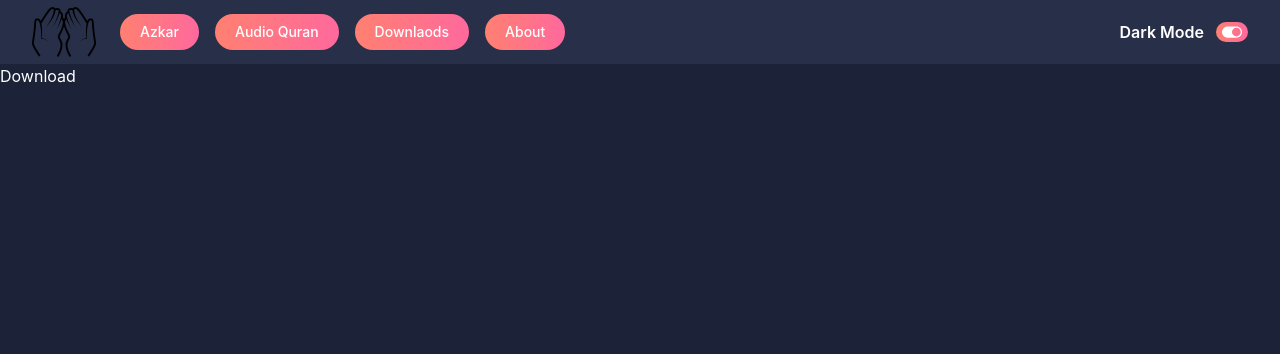
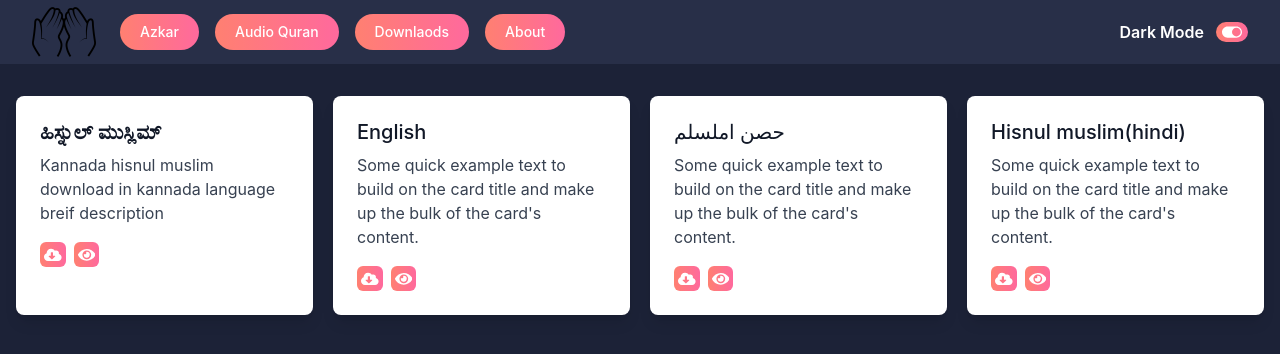
Before and after one commit to Zakirhusen/azkar, a Next.js app: page /Download in a window 1280 px wide. Shown: the top 354 px of the page. Built offline with nearby package versions, Linux system fonts and the light colour scheme.

Commit message:
updating download page

```diff
--- a/pages/About.js
+++ b/pages/About.js
@@ -1,19 +1,36 @@
-import React from 'react'
-
+import React from "react";
 const About = () => {
   return (
-    <div className="my-5 px-10 text-sm sm:text-base  to-blue-200">This website contains mornig and evening authentic duas/supplications from the popular book of authentic supplications, "Hisnul- Muslim" (Fortification of the Muslim). Please Note, transliteration has been added, just for assistance to Muslims who are still learning Arabic. One must not depend on transliteration, and strive to learn arabic. The audio feature has been provided for convenience in the recitation by the user, if needed.
-    <p>The site devoloped not for commercial use ,intent of this site spread the awareness of benefits morning and evening azkar.</p>
-    <p>If any query or feedback send us email at : <a target="_blank" rel="noreferrer" className="underline text-blue-300" href="https://accounts.google.com/b/0/AddMailService">zakirhusensayed@gmail.com</a></p>
+    <div className="my-5 px-10 text-sm sm:text-base  to-blue-200">
+      This website contains mornig and evening authentic duas/supplications from
+      the popular book of authentic supplications, "Hisnul- Muslim"
+      (Fortification of the Muslim). Please Note, transliteration has been
+      added, just for assistance to Muslims who are still learning Arabic. One
+      must not depend on transliteration, and strive to learn arabic. The audio
+      feature has been provided for convenience in the recitation by the user,
+      if needed.
       <p>
-
+        The site devoloped not for commercial use ,intent of this site spread
+        the awareness of benefits morning and evening azkar.
       </p>
+      <p>
+        If any query or feedback send us email at :{" "}
+        <a
+          target="_blank"
+          rel="noreferrer"
+          className="underline text-blue-300"
+          href="https://accounts.google.com/b/0/AddMailService"
+        >
+          zakirhusensayed@gmail.com
+        </a>
+      </p>
+      <p></p>
       {/* https://api3.islamhouse.com/v3/pav29h2gm56kvlpy/main/get-item/2807299/en/json
       {/* https://d1.islamhouse.com/data/kn/ih_books/single/kn_hisnul_muslim.pdf */}
       {/* ಅಲ್ ಉಸೂಲು ಸ್ಸಲಾಸ (ಮೂರು ಮೂಲಭೂತ ನಿಯಮಗಳು)", */}
       {/* "url": "https://d1.islamhouse.com/data/kn/ih_books/single/kn_usool_thalatha.pdf" */}
     </div>
-  )
-}
+  );
+};
 
-export default About
+export default About;
--- a/pages/Download.js
+++ b/pages/Download.js
@@ -1,17 +1,141 @@
-import React from 'react'
+import React from "react";
+import {FaEye,FaCloudDownloadAlt} from "react-icons/fa"
 
 const Download = () => {
   return (
-    <div>Download
+    <div className="flex flex-col sm:flex-row sm:space-y-0 space-y-5 sm:space-x-5 mx-4 my-8">
       {/* https://api3.islamhouse.com/v3/pav29h2gm56kvlpy/main/get-item/2807299/en/json
       {/* https://d1.islamhouse.com/data/kn/ih_books/single/kn_hisnul_muslim.pdf */}
       {/* ಅಲ್ ಉಸೂಲು ಸ್ಸಲಾಸ (ಮೂರು ಮೂಲಭೂತ ನಿಯಮಗಳು)", */}
       {/* "url": "https://d1.islamhouse.com/data/kn/ih_books/single/kn_usool_thalatha.pdf" */}
       {/* https://d1.islamhouse.com/data/en/ih_books/single/en_Hisn_El_Muslim.pdf */}
       {/* https://d1.islamhouse.com/data/ur/ih_books/single2/ur_Hisnul_Muslim.pdf */}
+      {/* https://d1.islamhouse.com/data/kn/ih_books/single/kn-translation-of-the-meanings-quran.pdf */}
+      <div className="flex  justify-center">
+        <div className="block p-6 rounded-lg shadow-lg bg-white max-w-sm">
+          <h5 className="text-gray-900 text-xl leading-tight font-semibold mb-2">
+            ಹಿಸ್ನುಲ್ ಮುಸ್ಲಿಮ್
+          </h5>
+          <p className="text-gray-700 text-base mb-4">
+            Kannada hisnul muslim download in kannada language breif description
+
+          </p>
+          <div className="flex  space-x-2">
+          <button
+            type="button"
+            className=" flex justify-center"
+          >
+            <a className="text-base " href="https://d1.islamhouse.com/data/kn/ih_books/single/kn_hisnul_muslim.pdf"
+              target="_blank">
+              <FaCloudDownloadAlt size="1.6rem" color="white" className="button rounded-md p-1 m-0 inline"></FaCloudDownloadAlt>
+            </a>
+          </button>
+          <button
+            type="button"
+            className=" flex justify-center"
+          >
+            <a className="text-base " href="https://d1.islamhouse.com/data/pdf-viewer/web/viewer.html?file=https://d1.islamhouse.com/data/kn/ih_books/single/kn_hisnul_muslim.pdf"
+              target="_blank">
+              <FaEye size="1.6rem" color="white" className="button rounded-md p-1 m-0 inline"></FaEye>
+            </a>
+          </button>
+          </div>
+        </div>
+      </div>
+      <div className="flex  justify-center">
+        <div className="block p-6 rounded-lg shadow-lg bg-white max-w-sm">
+        <h5 className="text-gray-900 text-xl leading-tight font-medium mb-2">
+            English</h5>
+          <p className="text-gray-700 text-base mb-4">
+            Some quick example text to build on the card title and make up the
+            bulk of the card's content.
+          </p>
+          <div className="flex  space-x-2">
+          <button
+            type="button"
+            className=" flex justify-center"
+          >
+            <a className="text-base " href="https://d1.islamhouse.com/data/en/ih_books/single/en_Hisn_El_Muslim.pdf"
+              target="_blank">
+              <FaCloudDownloadAlt size="1.6rem" color="white" className="button rounded-md p-1 m-0 inline"></FaCloudDownloadAlt>
+            </a>
+          </button>
+          <button
+            type="button"
+            className=" flex justify-center"
+          >
+            <a className="text-base " href="https://d1.islamhouse.com/data/pdf-viewer/web/viewer.html?file=https://d1.islamhouse.com/data/en/ih_books/single/en_Hisn_El_Muslim.pdf"
+              target="_blank">
+              <FaEye size="1.6rem" color="white" className="button rounded-md p-1 m-0 inline"></FaEye>
+            </a>
+          </button>
+          </div>
+        </div>
+      </div>
+      <div className="flex  justify-center">
+        <div className="block p-6 rounded-lg shadow-lg bg-white max-w-sm">
+        <h5 className="text-gray-900 text-xl leading-tight font-medium mb-2">
+            حصن املسلم
+          </h5>
+          <p className="text-gray-700 text-base mb-4">
+            Some quick example text to build on the card title and make up the
+            bulk of the card's content.
+          </p>
+          <div className="flex  space-x-2">
+          <button
+            type="button"
+            className=" flex justify-center"
+          >
+            <a className="text-base " href="https://d1.islamhouse.com/data/ur/ih_books/single2/ur_Hisnul_Muslim.pdf"
+              target="_blank">
+              <FaCloudDownloadAlt size="1.6rem" color="white" className="button rounded-md p-1 m-0 inline"></FaCloudDownloadAlt>
+            </a>
+          </button>
+          <button
+            type="button"
+            className=" flex justify-center"
+          >
+            <a className="text-base " href="https://d1.islamhouse.com/data/pdf-viewer/web/viewer.html?file=https://d1.islamhouse.com/data/ur/ih_books/single2/ur_Hisnul_Muslim.pdf"
+              target="_blank">
+              <FaEye size="1.6rem" color="white" className="button rounded-md p-1 m-0 inline"></FaEye>
+            </a>
+          </button>
+          </div>
+        </div>
+      </div>
+      <div className="flex  justify-center">
+        <div className="block p-6 rounded-lg shadow-lg bg-white max-w-sm">
+        <h5 className="text-gray-900 text-xl leading-tight font-medium mb-2">
+        Hisnul muslim(hindi)
+          </h5>
+          <p className="text-gray-700 text-base mb-4">
+            Some quick example text to build on the card title and make up the
+            bulk of the card's content.
+          </p>
+          <div className="flex  space-x-2">
+          <button
+            type="button"
+            className=" flex justify-center"
+          >
+            <a className="text-base " href="https://d1.islamhouse.com/data/hi/ih_books/single/hi_hisn_almuslem_1436.pdf"
+              target="_blank">
+              <FaCloudDownloadAlt size="1.6rem" color="white" className="button rounded-md p-1 m-0 inline"></FaCloudDownloadAlt>
+            </a>
+          </button>
+          <button
+            type="button"
+            className=" flex justify-center"
+          >
+            <a className="text-base " href="https://d1.islamhouse.com/data/pdf-viewer/web/viewer.html?file=https://d1.islamhouse.com/data/hi/ih_books/single/hi_hisn_almuslem_1436.pdf"
+              target="_blank">
+              <FaEye size="1.6rem" color="white" className="button rounded-md p-1 m-0 inline"></FaEye>
+            </a>
+          </button>
+          </div>
+        </div>
       </div>
 
-  )
-}
-
-export default Download
+    </div>
+  );
+};
+export default Download;
--- a/styles/globals.css
+++ b/styles/globals.css
@@ -35,7 +35,7 @@ body {
   background: linear-gradient(
     90deg,
     rgba(255, 128, 113, 1) 0%,
-    rgba(255, 105, 157, 1) 100%
+    rgb(255, 105, 157) 100%
   );
 }
 audio::-webkit-media-controls-panel {
```
Lines whose indentation alone changed are shown as unchanged.
